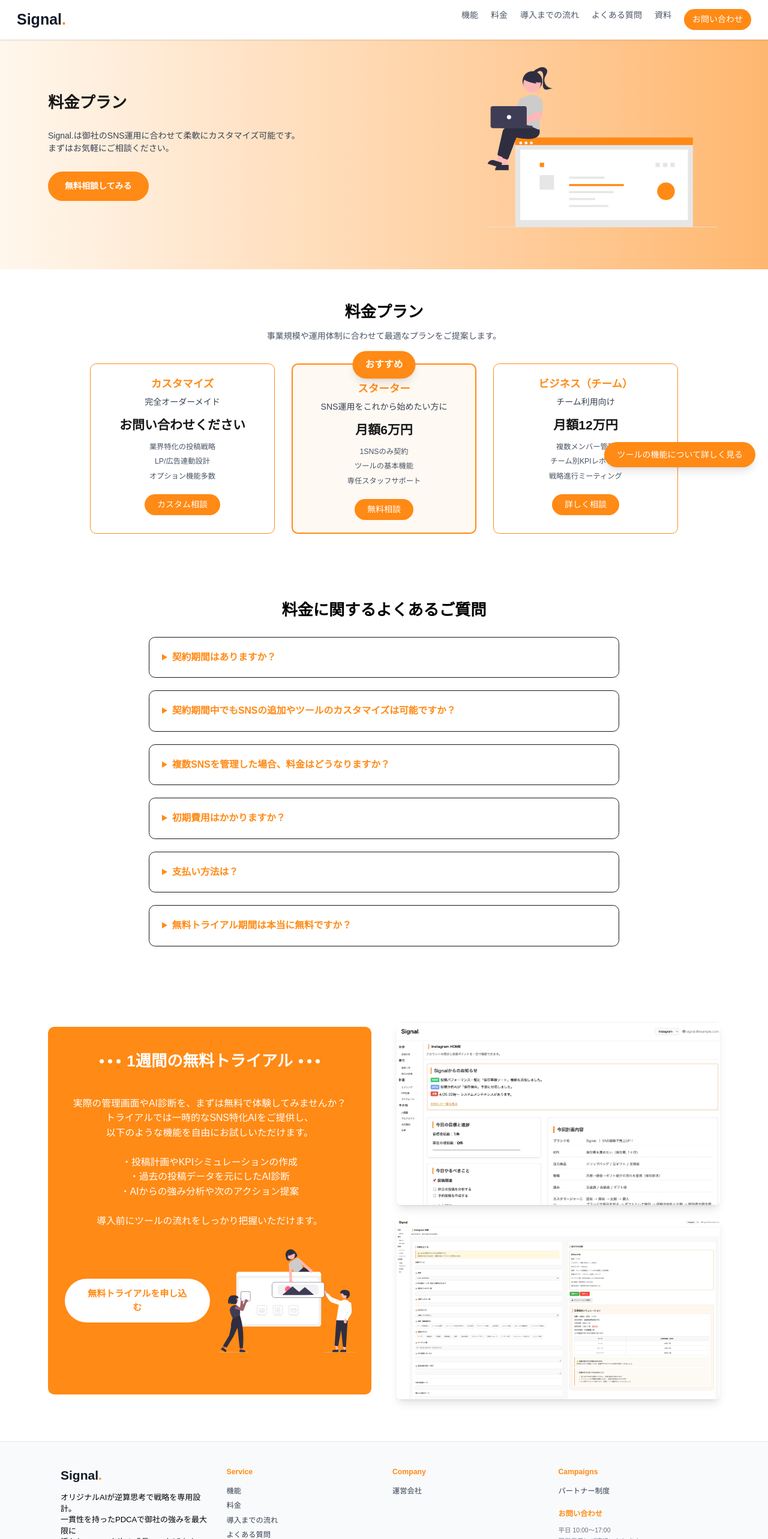
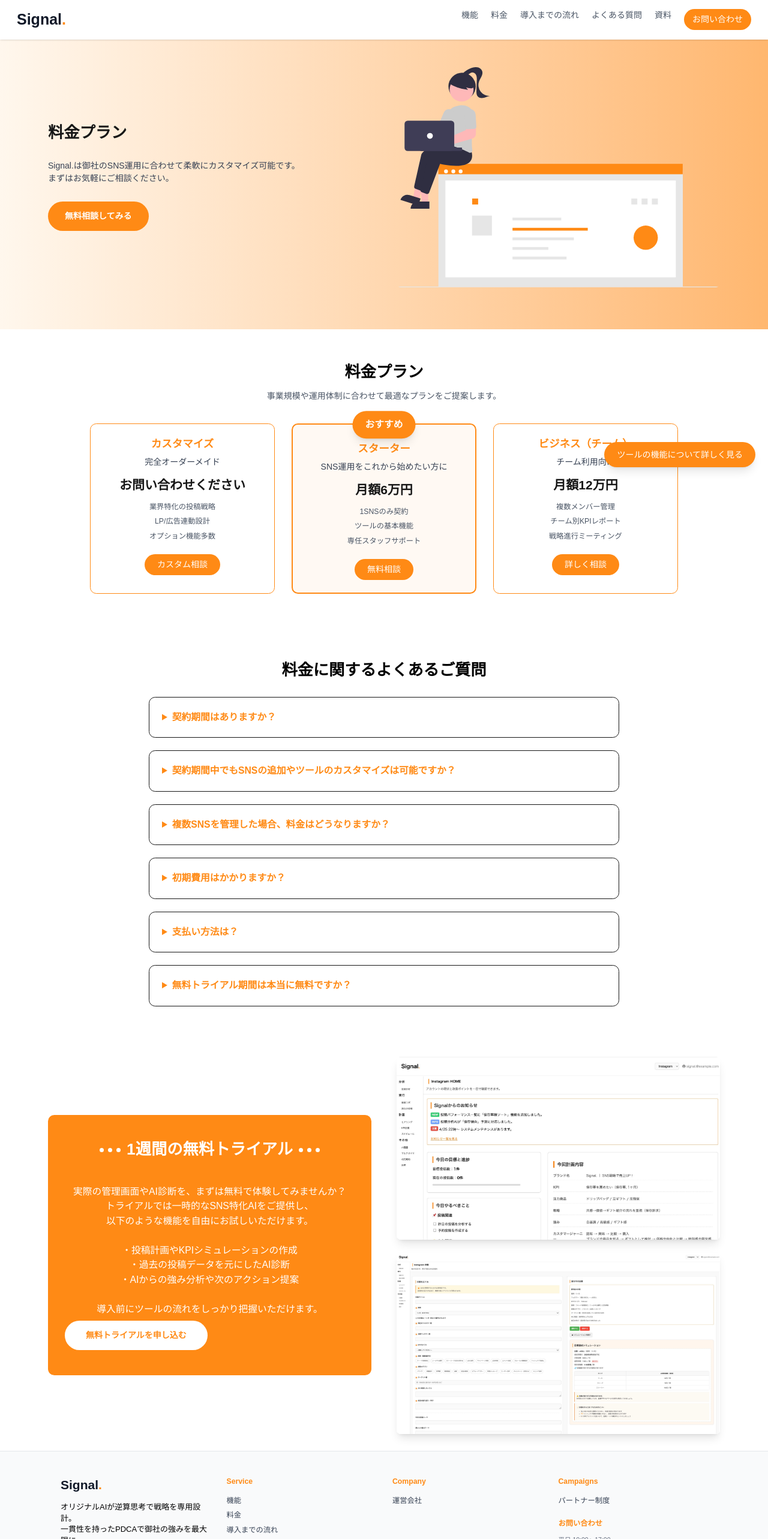
Before and after one commit to mogcia-app/signal-hp, a Next.js app: page /price in a window 1280 px wide. Shown: the top 2566 px of the page at 60% size. Built offline with nearby package versions, Linux system fonts and the light colour scheme.

Commit message:
全画像スタイル調整 & レスポンシブ微調整

```diff
--- a/src/app/features/page.tsx
+++ b/src/app/features/page.tsx
@@ -10,14 +10,15 @@ export default function FeaturesPage() {
       <p className="text-[#ff8a15] font-bold mb-2 text-sm uppercase">
         日本発SNS特化AI
       </p>
-     <h1 className="text-[40px] font-bold mb-4">
+     <h1 className="text-3xl sm:text-4xl md:text-5xl lg:text-[40px] font-bold mb-4">
   Signal<span className="text-[#ff8a15]">.</span>が実現する<br />新しいSNS運用
 </h1>
-      <p className="text-gray-800 text-[16px]">
+<p className="text-gray-800 text-sm sm:text-base md:text-lg lg:text-[16px]">
   AI × データ × PDCAで、SNSの戦略立案から運用までを完全サポート
   <br />
   投稿計画や分析に悩む時間をゼロにし、御社の強みを最大化します
 </p>
+
     </div>
     <div>
       <img
--- a/src/app/flow/page.tsx
+++ b/src/app/flow/page.tsx
@@ -114,22 +114,33 @@ export default function PageName() {
       </section>
 
       {/* ================== 無料トライアルセクション ================== */}
-      <section className="w-full py-20 px-6 bg-white">
+
+<section className="w-full py-8 px-6 bg-white">
   <div className="max-w-7xl mx-auto grid text-center md:grid-cols-2 gap-12 items-center">
+
+    {/* 左：テキスト & CTA */}
     <div className="relative bg-[#ff8a15] text-white py-12 px-8 rounded-xl overflow-hidden">
      <div className="flex items-center justify-center gap-3 mb-8">
+  {/* 左の丸 */}
   <div className="flex gap-2">
     <div className="w-2 h-2 bg-white rounded-full"></div>
     <div className="w-2 h-2 bg-white rounded-full"></div>
     <div className="w-2 h-2 bg-white rounded-full"></div>
   </div>
-              <h3 className="text-3xl font-extrabold text-white">1週間の無料トライアル</h3>
+
+  {/* 見出し */}
+  <h3 className="text-xl sm:text-2xl md:text-3xl font-extrabold text-white">
+  1週間の無料トライアル
+</h3>
+
+  {/* 右の丸 */}
   <div className="flex gap-2">
     <div className="w-2 h-2 bg-white rounded-full"></div>
     <div className="w-2 h-2 bg-white rounded-full"></div>
     <div className="w-2 h-2 bg-white rounded-full"></div>
   </div>
 </div>
+
       <p className="text-lg mt-12 mb-2">
   実際の管理画面やAI診断を、まずは無料で体験してみませんか？
   <br />トライアルでは一時的なSNS特化AIをご提供し、
@@ -141,21 +152,37 @@ export default function PageName() {
   <br /><br />
   導入前にツールの流れをしっかり把握いただけます。
 </p>
-            <div className="flex items-center justify-start mt-8">
+    <div className="flex items-center justify-start">
  <a
   href="/contact"
-                className="inline-block bg-white text-[#ff8a15] text-[15px] px-10 py-4 rounded-full font-bold hover:bg-gray-100 transition"
+  className="
+    inline-block
+    bg-white
+    text-[#ff8a15]
+    text-sm sm:text-base
+    px-6 sm:px-8 md:px-10
+    py-3 sm:py-4
+    rounded-full
+    font-bold
+    hover:bg-gray-100
+    transition
+  "
 >
   無料トライアルを申し込む
 </a>
-              <img src="/images/132.svg" alt="無料トライアル" className="w-64 h-64 ml-4" />
-            </div>
+
 </div>
 
+
+
+    </div>
+
+    {/* 右：イメージ */}
    <div className="flex flex-col gap-6">
   <img src="/images/monitor.png" alt="管理画面1" className="rounded-lg shadow-lg w-full" />
   <img src="/images/122.svg" alt="管理画面2" className="rounded-lg shadow-lg w-full" />
 </div>
+
   </div>
 </section>
     </div>
--- a/src/app/globals.css
+++ b/src/app/globals.css
@@ -29,6 +29,13 @@ html {
   }
 }
 
+img {
+  max-width: 100%;
+  height: auto;
+  display: block;
+}
+
+
 body {
   background: var(--background);
   color: var(--foreground);
--- a/src/app/partners/page.tsx
+++ b/src/app/partners/page.tsx
@@ -3,7 +3,7 @@ export default function PartnerPage() {
     <div className="w-full">
 
       {/* ========== メインビュー ========== */}
-      <section className="w-full bg-[#fff3ea] py-50 px-6">
+      <section className="w-full bg-[#fff3ea] py-[80px] md:py-[100px] px-6">
         <div className="max-w-7xl mx-auto grid md:grid-cols-2 gap-12 items-center">
           {/* 左：テキスト */}
           <div>
--- a/src/app/price/page.tsx
+++ b/src/app/price/page.tsx
@@ -167,7 +167,8 @@ export default function PricePage() {
   </div>
 </section>
 
-<section className="w-full py-20 px-6 bg-white">
+
+<section className="w-full py-8 px-6 bg-white">
   <div className="max-w-7xl mx-auto grid text-center md:grid-cols-2 gap-12 items-center">
 
     {/* 左：テキスト & CTA */}
@@ -181,9 +182,9 @@ export default function PricePage() {
   </div>
 
   {/* 見出し */}
-  <h3 className="text-3xl font-extrabold text-white">
-    1週間の無料トライアル
-  </h3>
+  <h3 className="text-xl sm:text-2xl md:text-3xl font-extrabold text-white">
+  1週間の無料トライアル
+</h3>
 
   {/* 右の丸 */}
   <div className="flex gap-2">
@@ -205,10 +206,24 @@ export default function PricePage() {
   導入前にツールの流れをしっかり把握いただけます。
 </p>
     <div className="flex items-center justify-start">
-  <a href="/contact" className="inline-block bg-white text-[#ff8a15] text-[15px] px-10 py-4 rounded-full font-bold hover:bg-gray-100 transition">
-    無料トライアルを申し込む
-  </a>
-  <img src="/images/132.svg" alt="無料トライアル" className="w-65 h-65 ml-4" />
+ <a
+  href="/contact"
+  className="
+    inline-block
+    bg-white
+    text-[#ff8a15]
+    text-sm sm:text-base
+    px-6 sm:px-8 md:px-10
+    py-3 sm:py-4
+    rounded-full
+    font-bold
+    hover:bg-gray-100
+    transition
+  "
+>
+  無料トライアルを申し込む
+</a>
+
 </div>
 
 
@@ -224,7 +239,6 @@ export default function PricePage() {
   </div>
 </section>
 
-
     </div>
   );
 }
```
Lines whose indentation alone changed are shown as unchanged.
